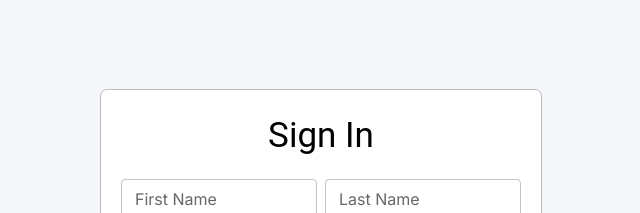
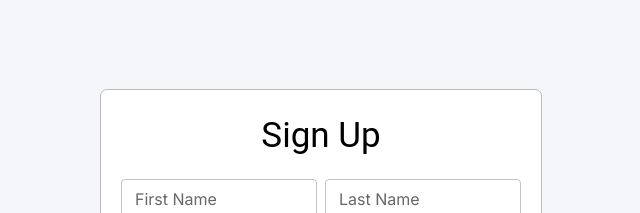
Before and after one commit to SachinthaNimesh370/HostelEase_ClientSide, a React (Vite) app: page /signup in a window 1280 px wide. Shown: the top 213 px of the page, without its empty margins (319-959 px from the left). Built offline with nearby package versions, Linux system fonts and the light colour scheme.

Commit message:
fixed signUp process bugs

```diff
--- a/src/main_pages/SignIn.jsx
+++ b/src/main_pages/SignIn.jsx
@@ -20,7 +20,7 @@ export default function SignIn() {
             regNo: regNo,
             password: password
         };
-        // Always save regNo to localStorage on button click
+
         localStorage.setItem("regNo", regNo);
         axios.post('http://localhost:8090/api/v1/user/signin', userData)
             .then(response => {
@@ -41,7 +41,6 @@ export default function SignIn() {
                         }
                     }, 800);
                 } else {
-                    // If code is not 200, show error from data.massage if present
                     localStorage.removeItem("regNo");
                     const errorMsg = res.data?.massage || res.message || 'Signin failed.';
                     setAlert({ open: true, severity: 'error', message: errorMsg });
--- a/src/main_pages/SignUp.jsx
+++ b/src/main_pages/SignUp.jsx
@@ -89,7 +89,7 @@ export default function SignUp() {
       >
 
             <Typography align="center" sx={{ fontSize: '35px', fontFamily: 'Roboto, sans-serif' }}>
-                        Sign In
+                        Sign Up
             </Typography>
 
             <Box
```
